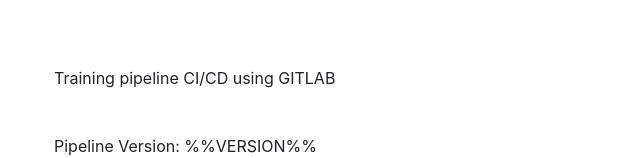
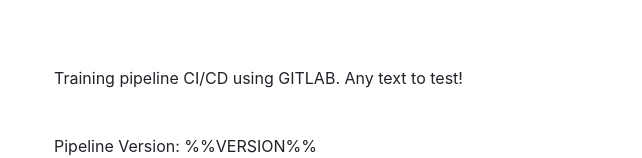
Before and after one commit to xandesueiro/gatsby-static-website, a Gatsby site: page / in a window 1280 px wide. Shown: the part 339-497 px from the top of the page, without its empty margins (50-692 px from the left). Built offline with nearby package versions, Linux system fonts and the light colour scheme; Gatsby itself is replaced by a stand-in of ours.

Commit message:
any text for testing

```diff
--- a/src/pages/index.js
+++ b/src/pages/index.js
@@ -142,7 +142,7 @@
       It's really great! Good work.
       </h2>
       <p style={paragraphStyles}>
-        Training pipeline CI/CD using GITLAB
+        Training pipeline CI/CD using GITLAB. Any text to test!
       </p>
       <div>Pipeline Version: %%VERSION%%</div>
       <p style={paragraphStyles}>
```
